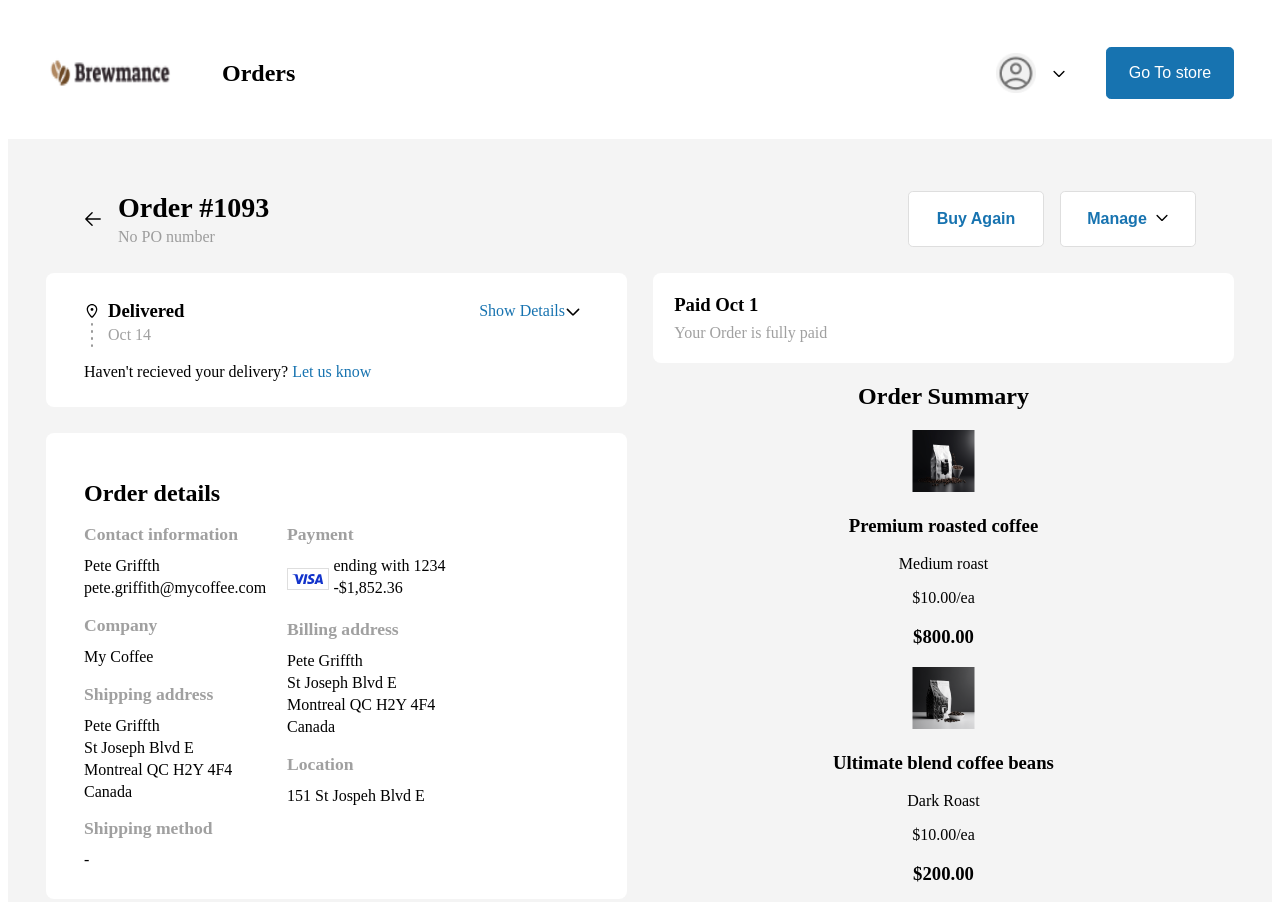
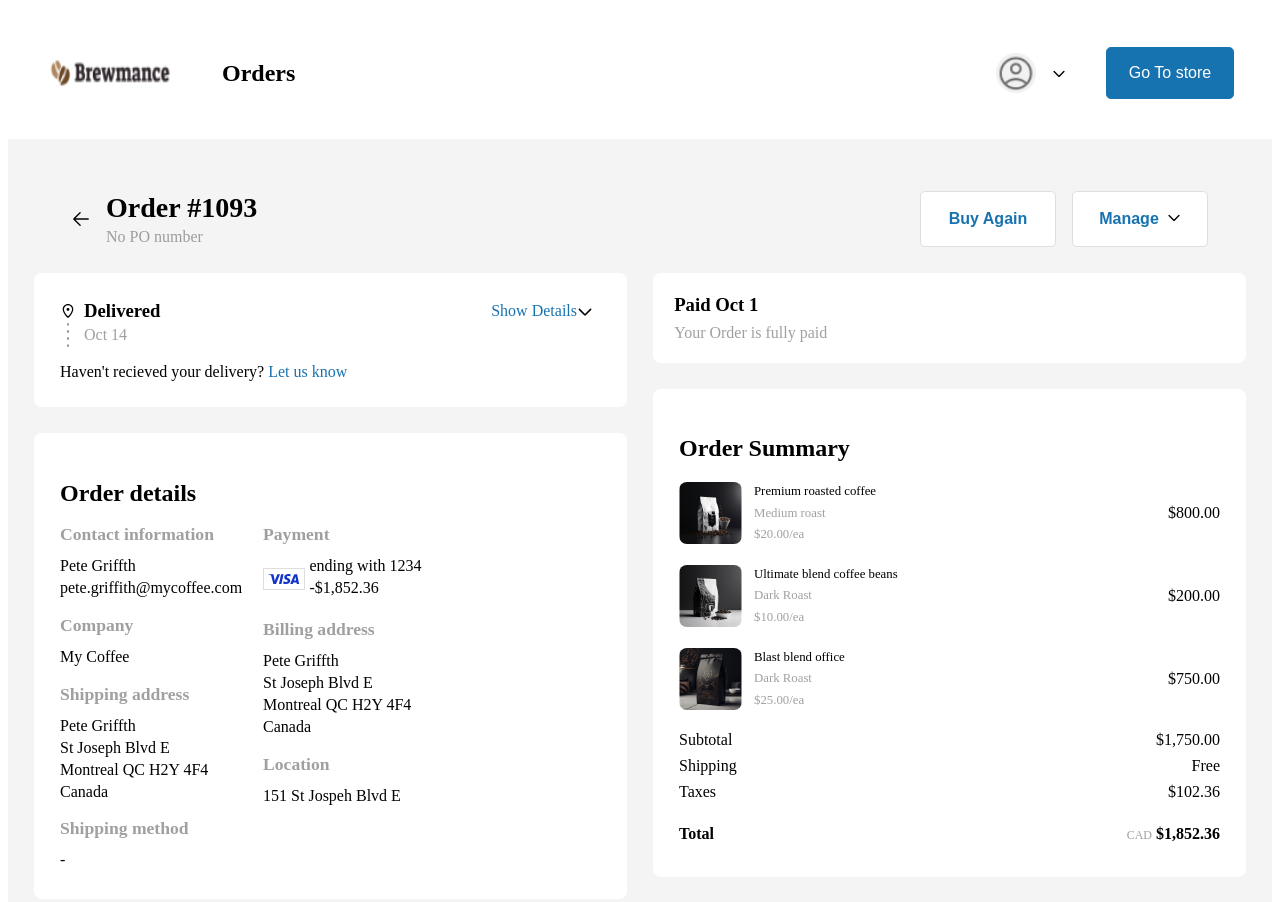
Before and after one commit to industry-project-team-4/nomi-client, a React (Create React App) app: page / in a window 1280 px wide. Shown: the top 902 px of the page. Built offline with nearby package versions, Linux system fonts and the light colour scheme.

Commit message:
add styling for page

```diff
--- a/src/components/OrderSummary/OrderSummary.js
+++ b/src/components/OrderSummary/OrderSummary.js
@@ -12,7 +12,7 @@ export default function OrderSummary() {
                 <section className="summary__info">
                     <h3 className="summary__name">Premium roasted coffee</h3>
                     <p className="summary__item-desc">Medium roast</p>
-                    <p className="summary__item-desc">$10.00/ea</p>
+                    <p className="summary__item-desc">$20.00/ea</p>
                 </section>
                 <h3 className="summary__price">$800.00</h3>
             </section>
@@ -46,9 +46,9 @@ export default function OrderSummary() {
                 <section className="summary__subheading">Taxes</section>
                 <section className="summary__price">$102.36</section>
             </section>
-            <section className="summary__total">
+            <section className="summary__total summary__total--bold">
                 <section className="summary__subheading">Total</section>
-                <section className="summary__price">CAD $1,852.36</section>
+                <section className="summary__price summary__price--bold"><span className="summary__currency">CAD</span> $1,852.36</section>
             </section>
         </section>
     )
--- a/src/components/OrderSummary/OrderSummary.scss
+++ b/src/components/OrderSummary/OrderSummary.scss
@@ -0,0 +1,72 @@
+@use "../../styles/partials/mixins" as *;
+@use "../../styles/partials/typography" as *;
+@use "../../styles/partials/variables" as *;
+
+.summary {
+    border-radius: 0.5rem;
+    background-color: $Primary-white;
+    @include padding;
+    margin-top: 1.625rem;
+
+    &__title {
+        text-align: left;
+    }
+
+    &__item {
+        display: flex;
+        justify-content: flex-start;
+        align-items: center;
+        margin-bottom: 1.31rem;
+    }
+
+    &__name {
+        margin: 0;
+        font-weight: 300;
+        font-size: 0.8rem;
+    }
+
+    &__item-desc {
+        color: $Secondary-grey;
+        margin: 0;
+        margin-top: 0.4rem;
+        font-size: 0.8rem;
+
+    }
+
+    &__price {
+        margin-left: auto;
+        margin-right: 0;
+        font-weight: 300;
+        font-size: 1rem;
+
+        &--bold {
+            font-weight: 700;
+        }
+    }
+
+    &__total {
+        display: flex;
+        margin-bottom: 0.5rem;
+        justify-content: space-between;
+
+        &--bold {
+            font-weight: 700;
+            margin-top: 1.5rem;
+        }
+    }
+
+    &__info {
+        text-align: left;
+        margin-left: 0.75rem;
+    }
+
+    &__icon {
+        border-radius: 0.5rem;
+    }
+
+    &__currency {
+        font-size: 0.75rem;
+        color: $Secondary-grey;
+        font-weight: 300;
+    }
+}
--- a/src/styles/partials/_mixins.scss
+++ b/src/styles/partials/_mixins.scss
@@ -17,5 +17,5 @@
 }
 
 @mixin padding {
-    padding: 1.625rem 2.375rem;
+    padding: 1.625rem;
 }
```
